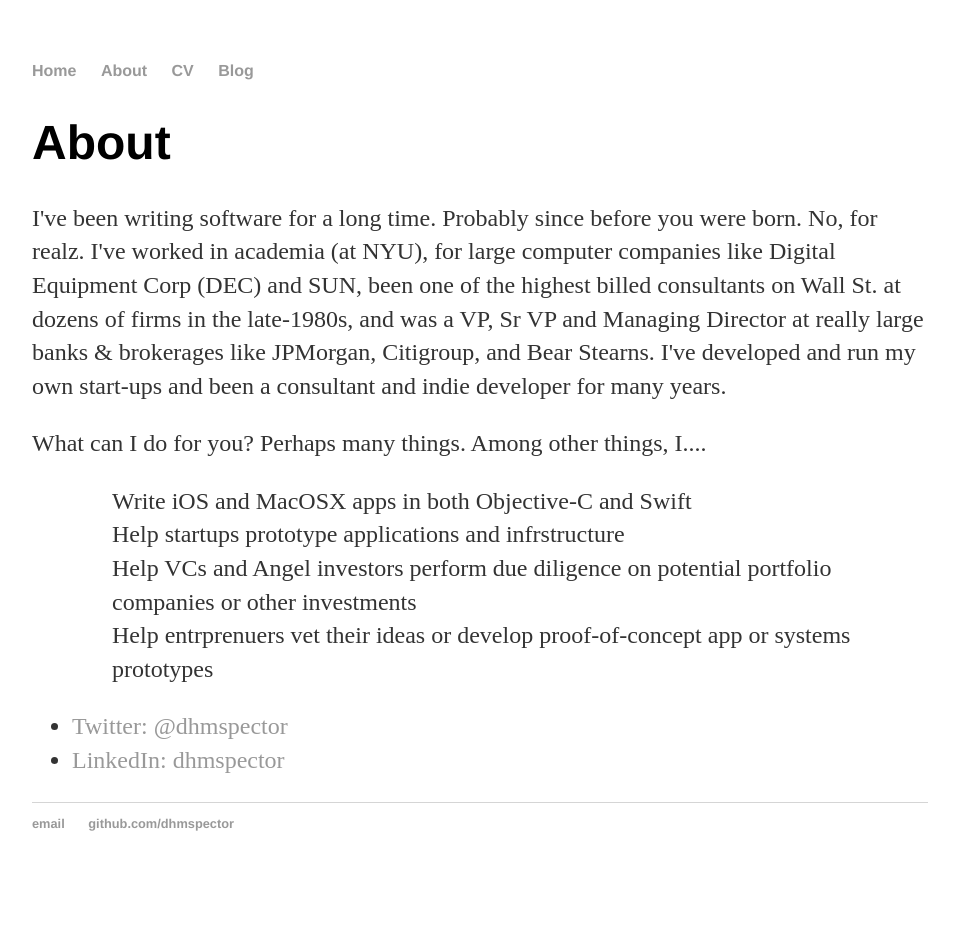
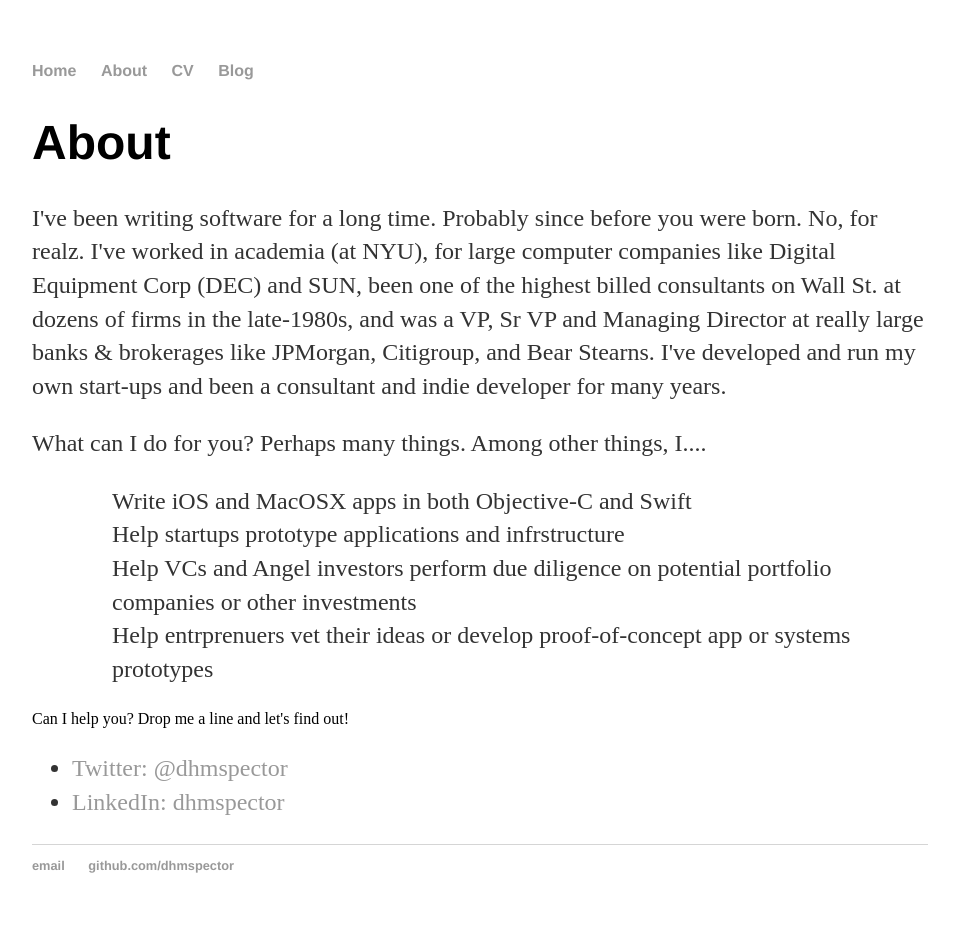
Before and after one commit to dhmspector/dhmspector.github.io, a Jekyll site: the page built from about/index.html, in a window 1280 px wide. Shown: the whole page, without its empty margins (160-1114 px from the left). Built offline with Jekyll 4.4.1, drawn with Linux system fonts in a browser that asks for light colours; before the commit the page ends 900 px from its top, so only the background shows below that.

Commit message:
more about stuff

```diff
--- a/about/index.html
+++ b/about/index.html
@@ -23,6 +23,7 @@
 <ol>Help VCs and Angel investors perform due diligence on potential portfolio companies or other investments </ol>
 <ol>Help entrprenuers vet their ideas or  develop proof-of-concept app or systems prototypes</ol>
 </ul>
+Can I help you?  Drop me a line and let's find out!
 </p>
 
 			<ul class="contacts">
```
